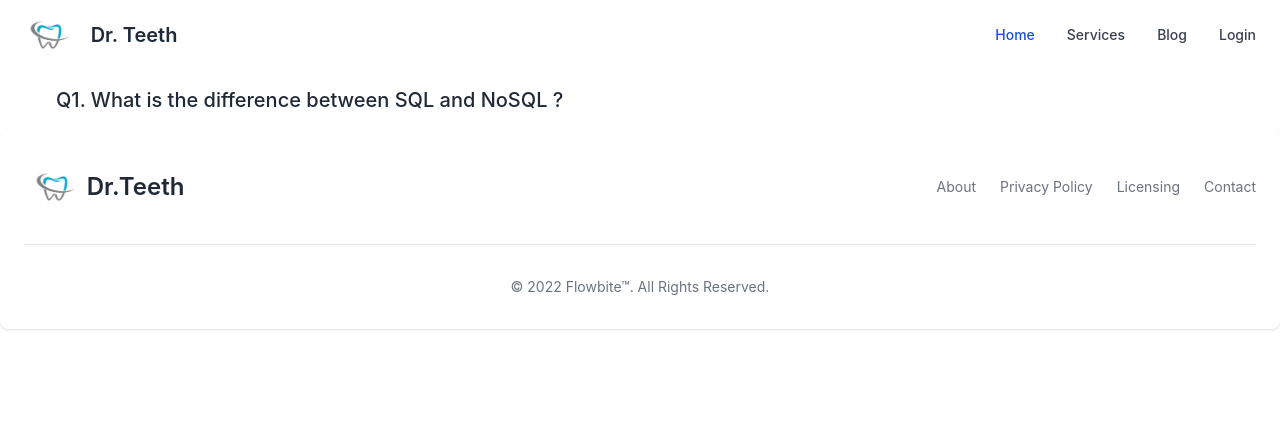
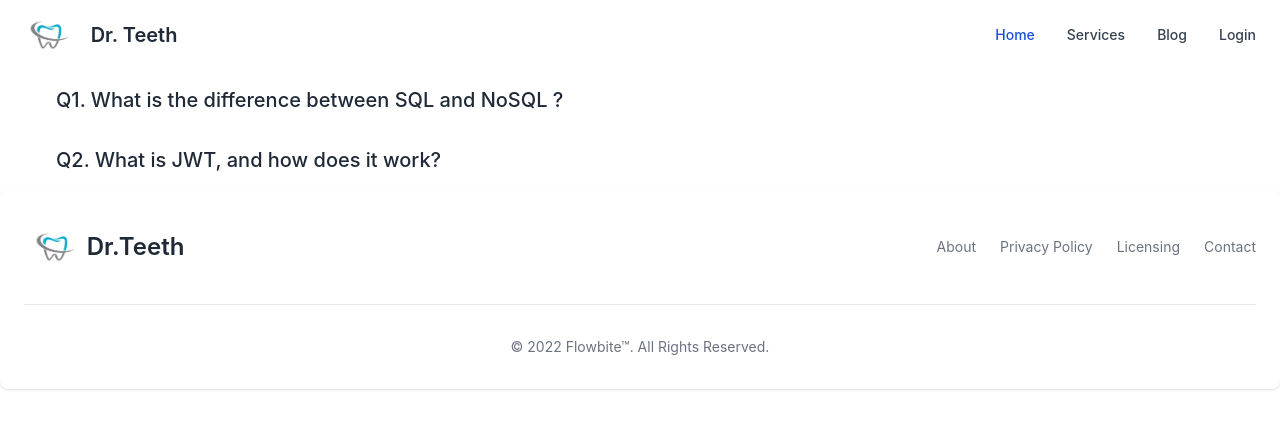
Before and after one commit to Fahim-2001/Dr-Teeth-Client, a React (Create React App) app: page /blog in a window 1280 px wide. Shown: the top 428 px of the page. Built offline with nearby package versions, Linux system fonts and the light colour scheme; no server answers.

Commit message:
Second Question added

```diff
--- a/src/Pages/Blog/Blog.js
+++ b/src/Pages/Blog/Blog.js
@@ -25,6 +25,28 @@ const Blog = () => {
           </p>
         </div>
       </div>
+      {/* Question Two */}
+      <div className="collapse mx-10">
+        <input type="checkbox" />
+        <div className="collapse-title text-xl text-left font-medium">
+          Q2. What is JWT, and how does it work?
+        </div>
+        <div className="collapse-content">
+          <p className="text-left pr-1">
+            JSON Web Token (JWT) is an open standard (RFC 7519) for securely
+            transmitting information between parties as JSON object. It is
+            compact, readable and digitally signed using a private key/ or a
+            public key pair by the Identity Provider(IdP). So the integrity and
+            authenticity of the token can be verified by other parties involved.
+            The purpose of using JWT is not to hide data but to ensure the
+            authenticity of the data. JWT is signed and encoded, not encrypted.
+            JWT is a token based stateless authentication mechanism. Since it is
+            a client-side based stateless session, server doesn't have to
+            completely rely on a datastore(database) to save session
+            information.
+          </p>
+        </div>
+      </div>
     </div>
   );
 };
```
